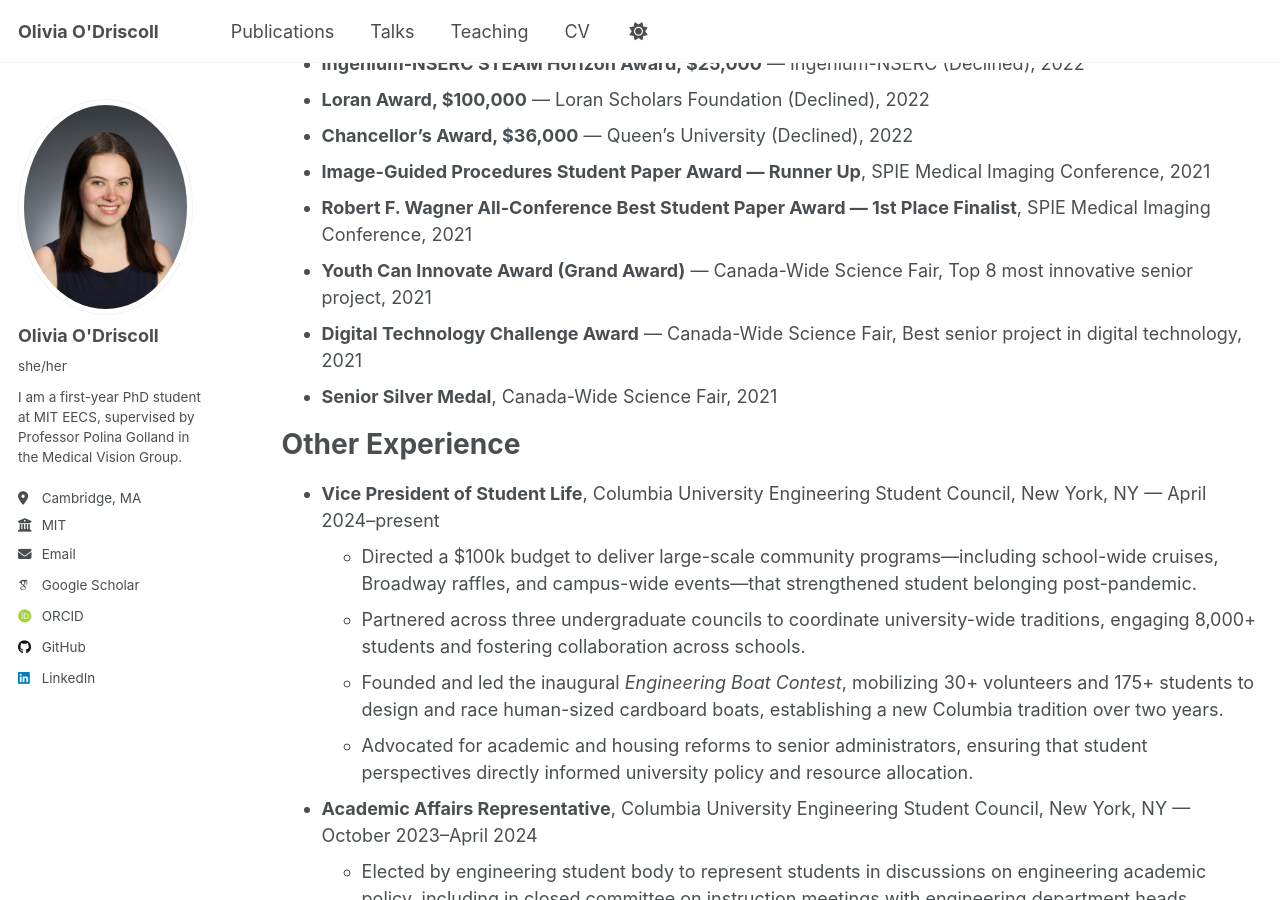
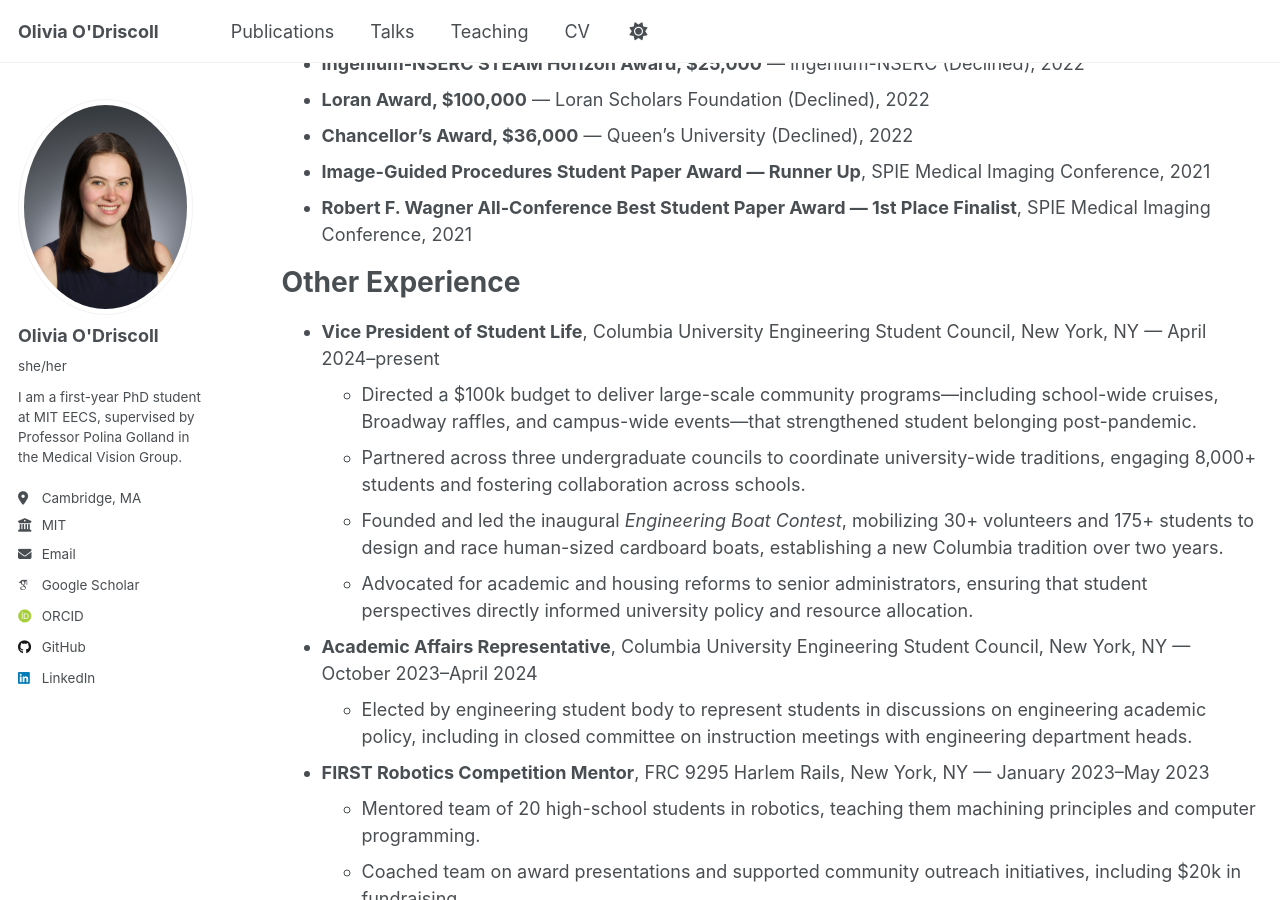
Before and after one commit to OliviaODriscoll/oliviaodriscoll.github.io, a Jekyll site: the page built from _pages/cv.md, in a window 1280 px wide and 900 px high, scrolled down 3335 px. Built offline with Jekyll 4.4.1, drawn with Linux system fonts in a browser that asks for light colours; some web fonts are replaced; a script that is not in the unit is left out.

Commit message:
update cv

```diff
--- a/_includes/archive-single-cv.html
+++ b/_includes/archive-single-cv.html
@@ -27,7 +27,7 @@
       </div>
     {% endif %}
     <h3 class="archive__item-title" itemprop="headline">
-      {% if post.collection == 'publications' %}
+      {% if post.collection == 'publications' or post.collection == 'teaching' %}
         {{ title }}
       {% elsif post.link %}
         <a href="{{ post.link }}">{{ title }}</a> <a href="{{ base_path }}{{ post.url }}" rel="permalink"><i class="fa fa-link" aria-hidden="true" title="permalink"></i><span class="sr-only">Permalink</span></a>
--- a/_includes/archive-single-talk-cv.html
+++ b/_includes/archive-single-talk-cv.html
@@ -27,11 +27,7 @@
       </div>
     {% endif %}
     <h3 class="archive__item-title" itemprop="headline">
-      {% if post.link %}
-        <a href="{{ post.link }}">{{ title }}</a> <a href="{{ base_path }}{{ post.url }}" rel="permalink"><i class="fa fa-link" aria-hidden="true" title="permalink"></i><span class="sr-only">Permalink</span></a>
-      {% else %}
-        <a href="{{ base_path }}{{ post.url }}" rel="permalink">{{ title }}</a>
-      {% endif %}
+      {{ title }}
     </h3>
     {% if post.date %}<p class="page__meta"><i class="fa fa-clock" aria-hidden="true"></i> {{ post.date | date: '%B %d, %Y' }}</p>{% endif %}
     {% if post.venue%}<p class="archive__item-excerpt" itemprop="description">{{post.type}} at {{ post.venue }},  {{post.location}}</p>{% endif %}
--- a/_includes/archive-single-talk.html
+++ b/_includes/archive-single-talk.html
@@ -26,11 +26,7 @@
       </div>
     {% endif %}
     <h2 class="archive__item-title" itemprop="headline">
-      {% if post.link %}
-        <a href="{{ post.link }}">{{ title }}</a> <a href="{{ base_path }}{{ post.url }}" rel="permalink"><i class="fa fa-link" aria-hidden="true" title="permalink"></i><span class="sr-only">Permalink</span></a>
-      {% else %}
-        <a href="{{ base_path }}{{ post.url }}" rel="permalink">{{ title }}</a>
-      {% endif %}
+      {{ title }}
     </h2>
     {% if post.read_time %}
       <p class="page__meta"><i class="fa fa-clock" aria-hidden="true"></i> {% include read-time.html %}</p>
--- a/_includes/archive-single.html
+++ b/_includes/archive-single.html
@@ -27,7 +27,7 @@
     {% endif %}
 
     <h2 class="archive__item-title" itemprop="headline">
-      {% if post.collection == 'publications' %}
+      {% if post.collection == 'publications' or post.collection == 'teaching' %}
         {{ title }}
       {% elsif post.link %}
         <a href="{{ post.link }}">{{ title }}</a> <a href="{{ base_path }}{{ post.url }}" rel="permalink"><i class="fa fa-link" aria-hidden="true" title="permalink"></i><span class="sr-only">Permalink</span></a>
--- a/_pages/cv.md
+++ b/_pages/cv.md
@@ -75,9 +75,6 @@ Awards & Honors
 * **Chancellor's Award, $36,000** — Queen's University (Declined), 2022
 * **Image-Guided Procedures Student Paper Award — Runner Up**, SPIE Medical Imaging Conference, 2021
 * **Robert F. Wagner All-Conference Best Student Paper Award — 1st Place Finalist**, SPIE Medical Imaging Conference, 2021
-* **Youth Can Innovate Award (Grand Award)** — Canada-Wide Science Fair, Top 8 most innovative senior project, 2021
-* **Digital Technology Challenge Award** — Canada-Wide Science Fair, Best senior project in digital technology, 2021
-* **Senior Silver Medal**, Canada-Wide Science Fair, 2021
 
 Other Experience
 ======
```
